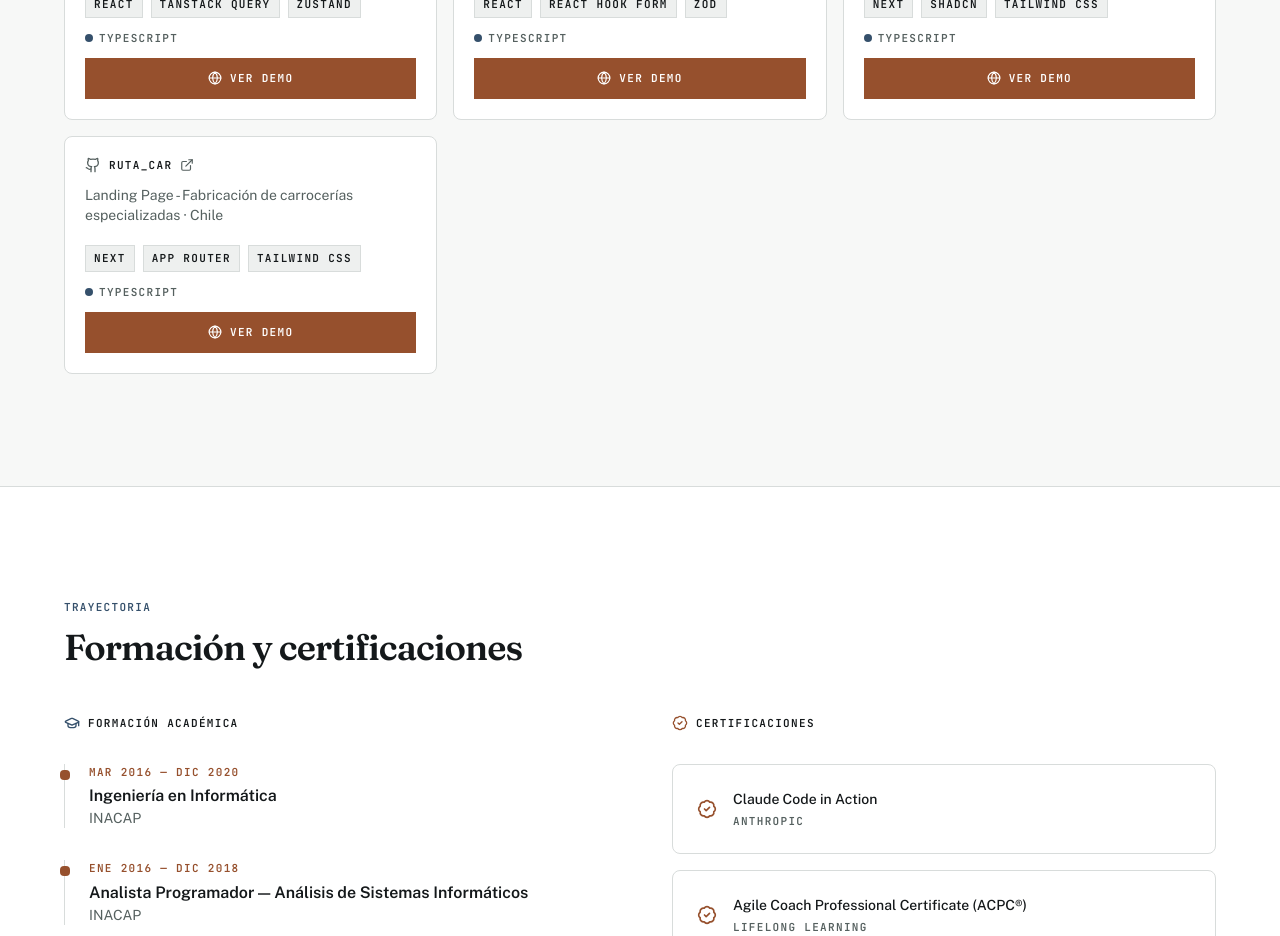
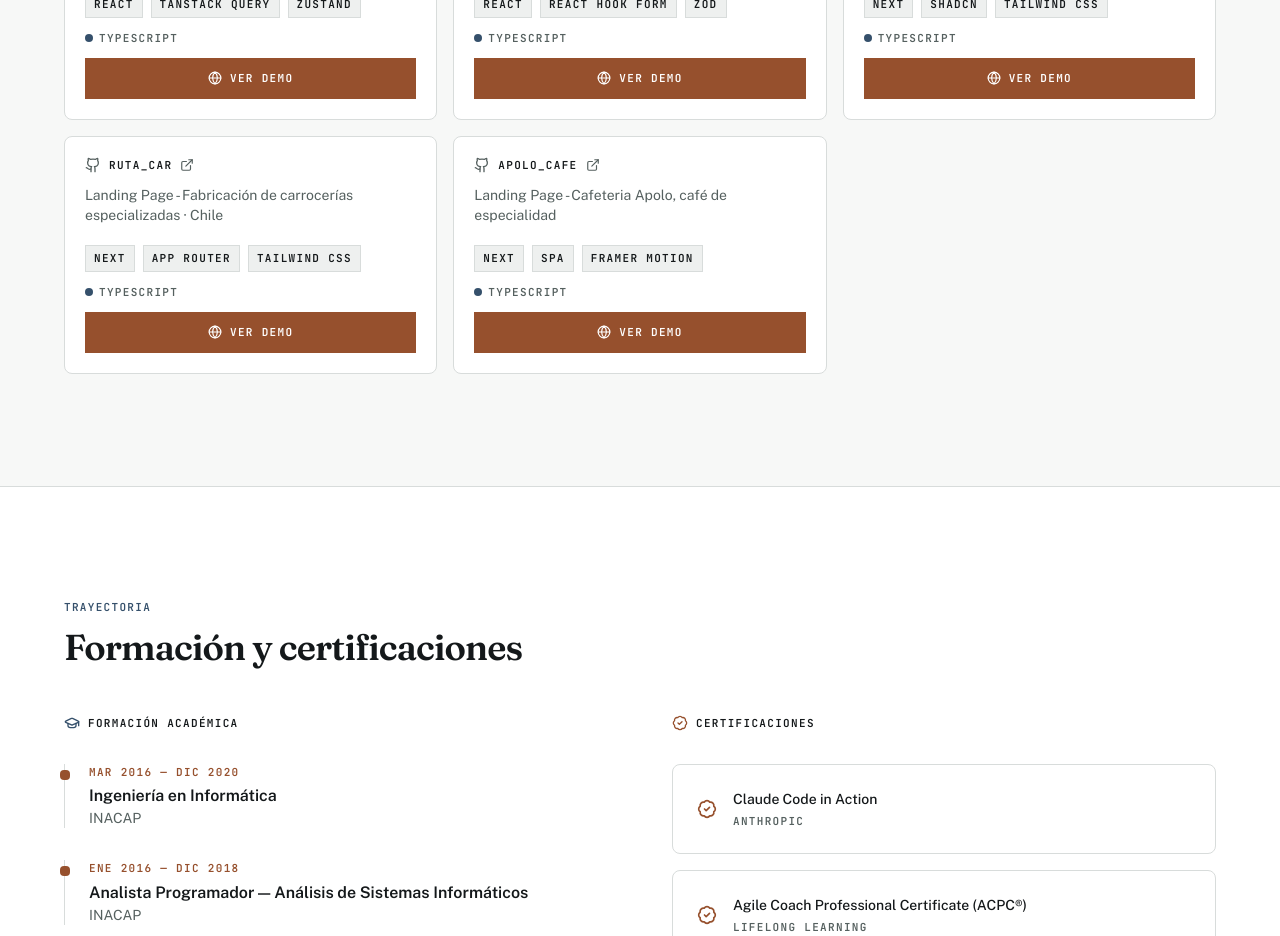
Before and after one commit to aicreationcl/portafolio_spa_2026, a Next.js app: page / in a window 1280 px wide. Shown: the part 6460-7396 px from the top of the page. Built offline with nearby package versions, Linux system fonts and the light colour scheme; no server answers.

Commit message:
apolo cafe add project

```diff
--- a/components/ui/GithubProjectCard.tsx
+++ b/components/ui/GithubProjectCard.tsx
@@ -1,4 +1,3 @@
-import Image from "next/image";
 import { Github, ExternalLink, Globe } from "@/components/icons";
 import { Badge } from "@/components/ui/Badge";
 import { ButtonLink } from "@/components/ui/Button";
--- a/content/github-projects.ts
+++ b/content/github-projects.ts
@@ -8,7 +8,7 @@ export const githubProjects: GithubProject[] = [
       "Clon funcional de Linear: tablero de issues con drag-and-drop, gestión de estado con Zustand y datos remotos con TanStack Query.",
     url: "https://github.com/aicreationcl/linear_clone_front",
     demoUrl: "https://linearclonefront-production.up.railway.app/",
-    tech: ["React","TanStack Query", "Zustand", "Tailwind CSS", "MongoDB"],
+    tech: ["React", "TanStack Query", "Zustand", "Tailwind CSS", "MongoDB"],
     language: { name: "TypeScript", colorClass: "bg-primary" },
     imageUrl: "/projects/linear-clone-front.png",
     imageAlt: "Vista previa de linear_clone_front",
@@ -32,21 +32,33 @@ export const githubProjects: GithubProject[] = [
       "Plataforma completa que revoluciona la gestión de clubes deportivos",
     url: "",
     demoUrl: "https://clubmaster-production.up.railway.app/",
-    tech: ["Next", "Shadcn", "Tailwind CSS","MongoDB", "MercadoPago","WebSocket"],
+    tech: ["Next", "Shadcn", "Tailwind CSS", "MongoDB", "MercadoPago", "WebSocket"],
     language: { name: "TypeScript", colorClass: "bg-primary" },
     imageUrl: "/projects/club-master.png",
     imageAlt: "Vista previa de club_master",
   },
-   {
+  {
     id: "ruta-car",
     name: "ruta_car",
     description:
       "Landing Page - Fabricación de carrocerías especializadas · Chile",
     url: "https://github.com/aicreationcl/rutacar_landing_new",
     demoUrl: "https://rutacarlandingnew-production.up.railway.app/",
-    tech: ["Next", "App Router", "Tailwind CSS", "SEO" ],
+    tech: ["Next", "App Router", "Tailwind CSS", "SEO"],
     language: { name: "TypeScript", colorClass: "bg-primary" },
     imageUrl: "/projects/landing.png",
     imageAlt: "Vista previa de ruta_car",
   },
+  {
+    id: "apolo-cafe",
+    name: "apolo_cafe",
+    description:
+      "Landing Page - Cafeteria Apolo, café de especialidad",
+    url: "https://apolocoffeelanding-production.up.railway.app/",
+    demoUrl: "https://rutacarlandingnew-production.up.railway.app/",
+    tech: ["Next", "SPA", "Framer Motion", "Tailwind CSS", "SEO"],
+    language: { name: "TypeScript", colorClass: "bg-primary" },
+    imageUrl: "/projects/landing.png",
+    imageAlt: "Vista previa de apolo_coffee",
+  },
 ];
```
